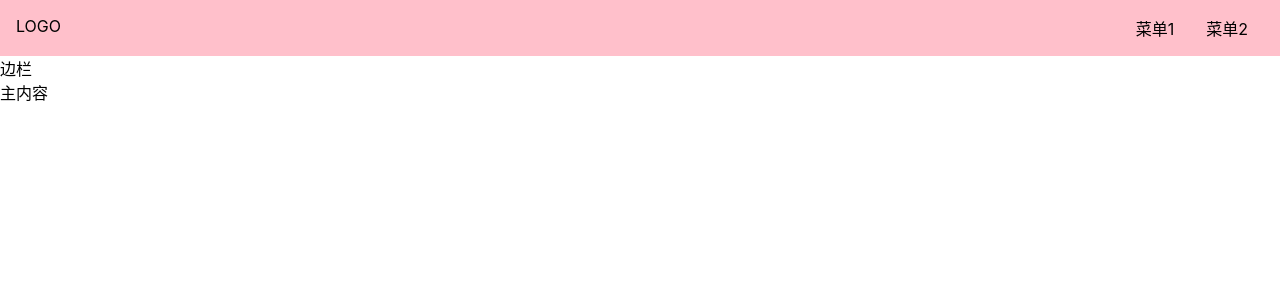
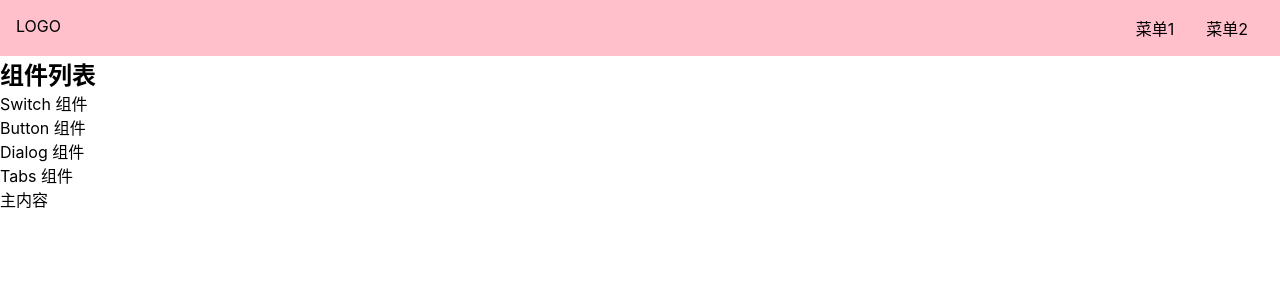
Before and after one commit to linkzhangithub/link-ui-1, a Vue app: page /#/doc in a window 1280 px wide. Shown: the top 300 px of the page. Built offline with nearby package versions, Linux system fonts and the light colour scheme.

Commit message:
初始化 aside 的html

```diff
--- a/src/views/Doc.vue
+++ b/src/views/Doc.vue
@@ -2,7 +2,23 @@
   <div>
     <Topnav />
     <div class="content">
-      <aside>边栏</aside>
+      <aside>
+        <h2>组件列表</h2>
+        <ol>
+          <li>
+            <router-link to="/doc/switch">Switch 组件</router-link>
+          </li>
+          <li>
+            <router-link to="/doc/button">Button 组件</router-link>
+          </li>
+          <li>
+            <router-link to="/doc/dialog">Dialog 组件</router-link>
+          </li>
+          <li>
+            <router-link to="/doc/tabs">Tabs 组件</router-link>
+          </li>
+        </ol>
+      </aside>
       <main>主内容</main>
     </div>
   </div>
```
